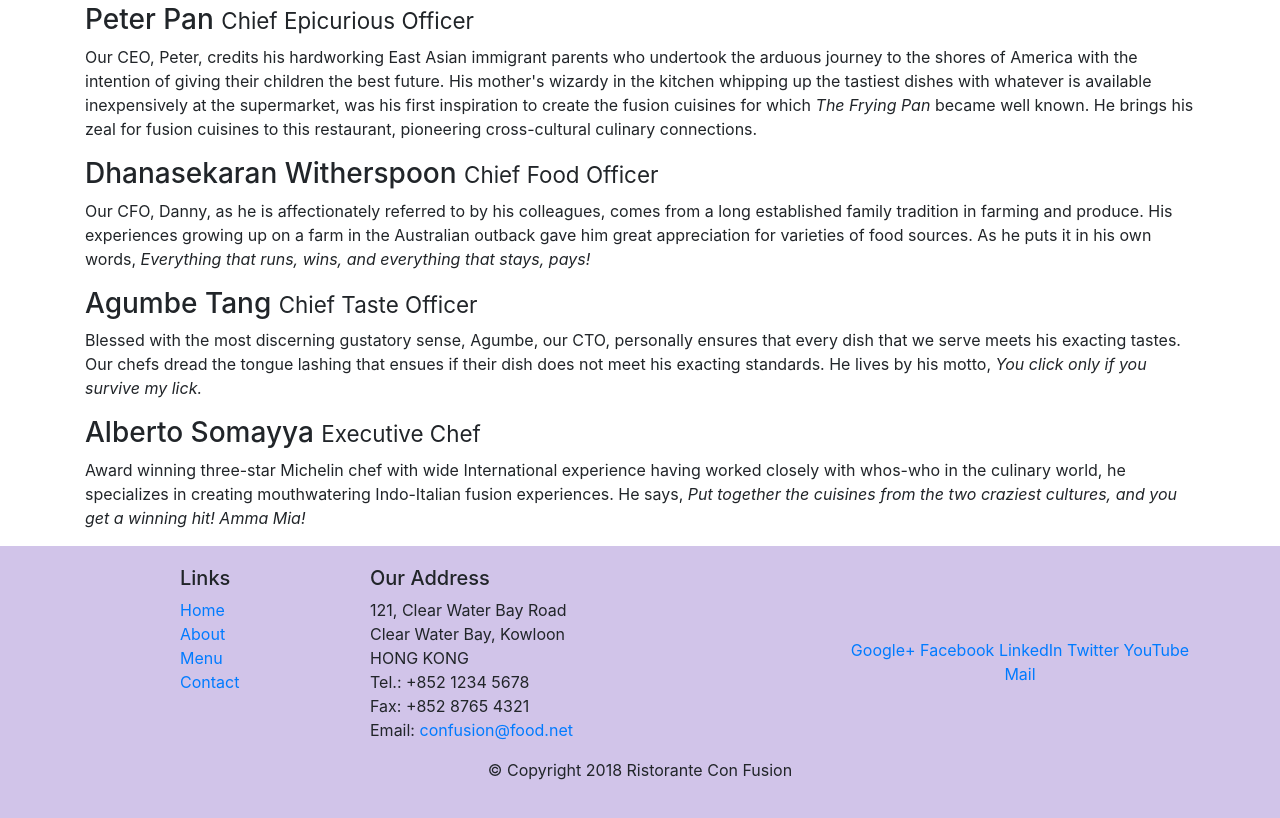
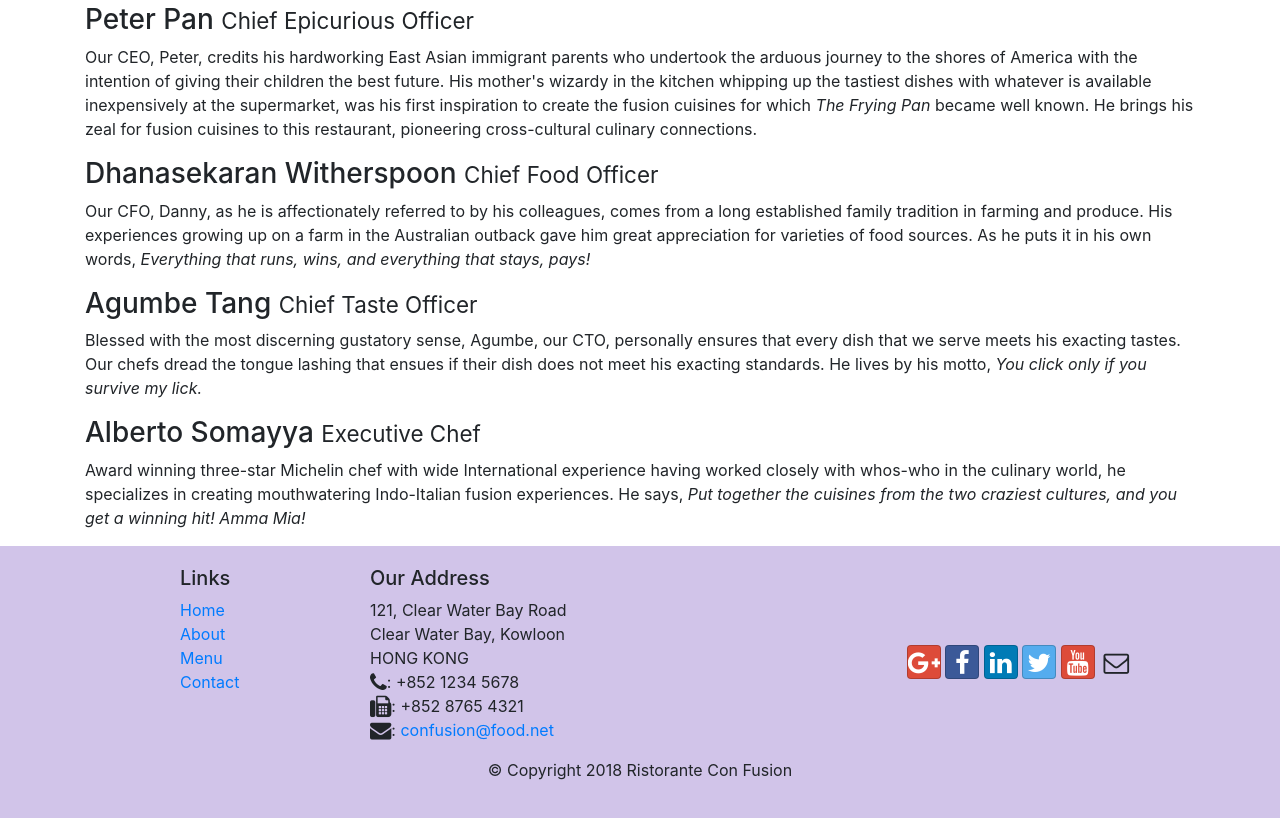
Before and after one commit to Majey/Full-Stack-Web-Dev-With-React, a website: page aboutus.html in a window 1280 px wide. Shown: the part 802-1620 px from the top of the page. Drawn offline with nearby package versions, Linux system fonts and the light colour scheme.

Commit message:
Font Icons

```diff
--- a/aboutus.html
+++ b/aboutus.html
@@ -9,6 +9,8 @@
 
     <!-- Bootstrap CSS -->
     <link rel="stylesheet" href="node_modules/bootstrap/dist/css/bootstrap.min.css">
+    <link rel="stylesheet" href="node_modules/font-awesome/css/font-awesome.min.css">
+    <link rel="stylesheet" href="node_modules/bootstrap-social/bootstrap-social.css">
     <link rel="stylesheet" href="CSS/style.css">
 
     <title>Ristorante Con Fusion: About Us</title>
@@ -25,10 +27,10 @@
 
             <div class="collapse navbar-collapse" id="Navbar">
                 <ul class="navbar-nav mr-auto">
-                    <li class="nav-item"><a class="nav-link" href="index.html">Home</a></li>
-                    <li class="nav-item active"><a class="nav-link" href="#">About</a></li>
-                    <li class="nav-item"><a class="nav-link" href="#">Menu</a></li>
-                    <li class="nav-item"><a class="nav-link" href="#">Contact</a></li>
+                    <li class="nav-item"><a class="nav-link" href="index.html"><sp class="fa fa-home fa-lg"></sp> Home</a></li>
+                    <li class="nav-item active"><a class="nav-link" href="aboutus.html"><sp class="fa fa-info fa-lg"></sp> About</a></li>
+                    <li class="nav-item"><a class="nav-link" href="#"><sp class="fa fa-list fa-lg"></sp> Menu</a></li>
+                    <li class="nav-item"><a class="nav-link" href="#"><sp class="fa fa-address-card fa-lg"></sp> Contact</a></li>
                 </ul>
             </div>
         </div>
@@ -105,19 +107,19 @@
 		              121, Clear Water Bay Road<br>
 		              Clear Water Bay, Kowloon<br>
 		              HONG KONG<br>
-		              Tel.: +852 1234 5678<br>
-		              Fax: +852 8765 4321<br>
-		              Email: <a href="mailto:confusion@food.net">confusion@food.net</a>
+		              <i class="fa fa-phone fa-lg"></i>: +852 1234 5678<br>
+		              <i class="fa fa-fax fa-lg"></i>: +852 8765 4321<br>
+		              <i class="fa fa-envelope fa-lg"></i>: <a href="mailto:confusion@food.net">confusion@food.net</a>
 		           </address>
                 </div>
                 <div class="col-12 col-sm-4 align-self-center">
                     <div class="text-center">
-                        <a href="http://google.com/+">Google+</a>
-                        <a href="http://www.facebook.com/profile.php?id=">Facebook</a>
-                        <a href="http://www.linkedin.com/in/">LinkedIn</a>
-                        <a href="http://twitter.com/">Twitter</a>
-                        <a href="http://youtube.com/">YouTube</a>
-                        <a href="mailto:">Mail</a>
+                        <a class="btn btn-social-icon btn-google" href="http://google.com/+"><i class="fa fa-google-plus"></i></a>
+                        <a class="btn btn-social-icon btn-facebook" href="http://www.facebook.com/profile.php?id="><i class="fa fa-facebook"></i></a>
+                        <a class="btn btn-social-icon btn-linkedin" href="http://www.linkedin.com/in/"><i class="fa fa-linkedin"></i></a>
+                        <a class="btn btn-social-icon btn-twitter" href="http://twitter.com/"><i class="fa fa-twitter"></i></a>
+                        <a class="btn btn-social-icon btn-google" href="http://youtube.com/"><i class="fa fa-youtube"></i></a>
+                        <a class="btn btn-social-icon" href="mailto:"><i class="fa fa-envelope-o"></i></a>
                     </div>
                 </div>
            </div>
--- a/package.json
+++ b/package.json
@@ -15,7 +15,9 @@
   },
   "dependencies": {
     "bootstrap": "^4.5.3",
-    "jquery": "^3.3.1",
-    "popper.js": "^1.12.9"
+    "bootstrap-social": "^5.1.1",
+    "font-awesome": "^4.7.0",
+    "jquery": "^3.5.1",
+    "popper.js": "^1.16.1"
   }
 }
```
Also changed, not shown: index.html (+15 -13 lines), 1 other file.
